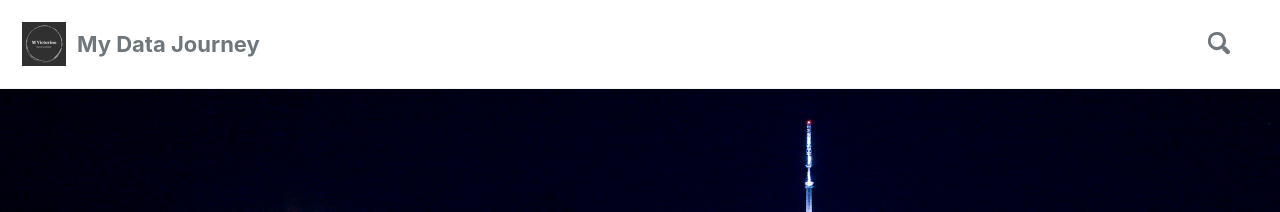
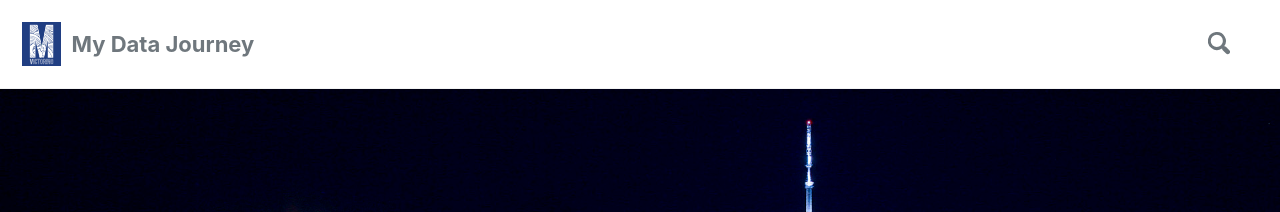
Before and after one commit to marcellovictorino/marcellovictorino.github.io, a Jekyll site: the page built from index.html, in a window 1280 px wide. Shown: the top 212 px of the page. Built offline with Jekyll 4.4.1, drawn with Linux system fonts in a browser that asks for light colours; cached includes are drawn as plain includes; the list of posts is cut into pages by our own code.

Commit message:
revert: old logo

```diff
--- a/_config.yml
+++ b/_config.yml
@@ -24,7 +24,7 @@ url                      : "https://marcellovictorino.github.io" # the base host
 baseurl                  : "marcellovictorino.github.io" # the subpath of your site, e.g. "/blog"
 repository               : "marcellovictorino/marcellovictorino.github.io" # GitHub username/repo-name e.g. "mmistakes/minimal-mistakes"
 teaser                   : # path of fallback teaser image, e.g. "/assets/images/500x300.png"
-logo                     : "/images/logo_victorino_88x88.png" #"/images/logo_victorino3_77x88.png"
+logo                     : "/images/logo_victorino3_77x88.png"
 masthead_title           : # overrides the website title displayed in the masthead, use " " for no title
 # breadcrumbs            : false # true, false (default)
 words_per_minute         : 200
```
